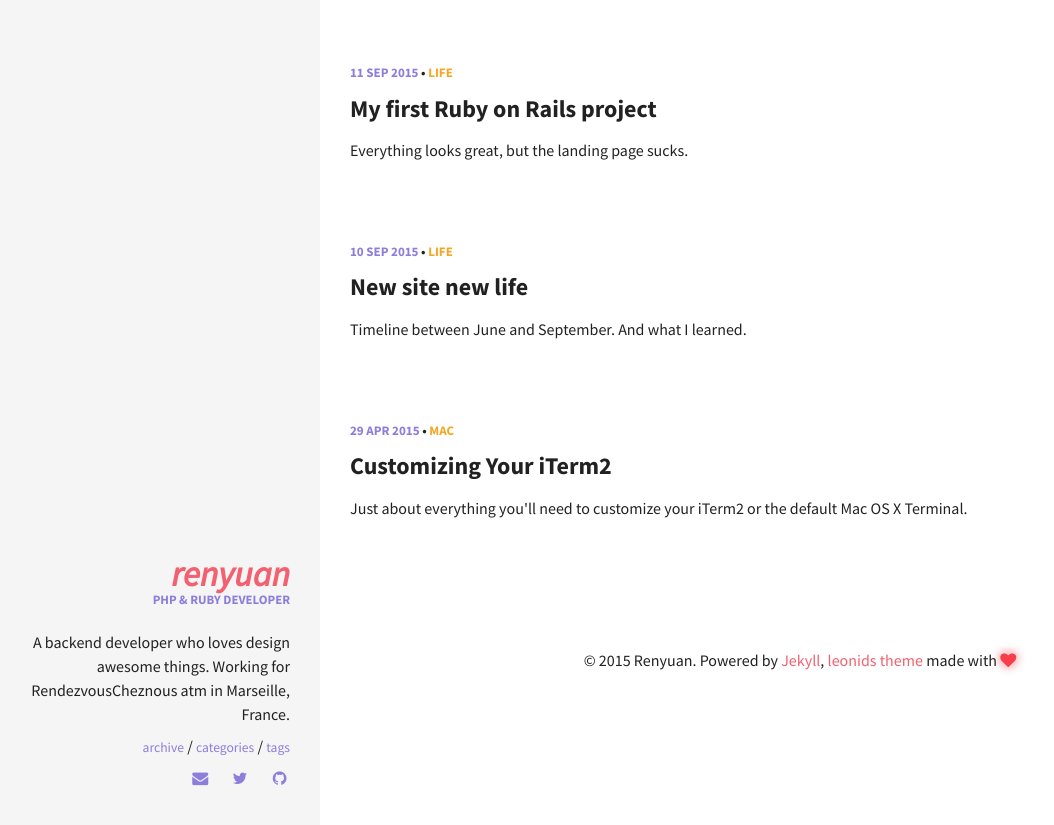
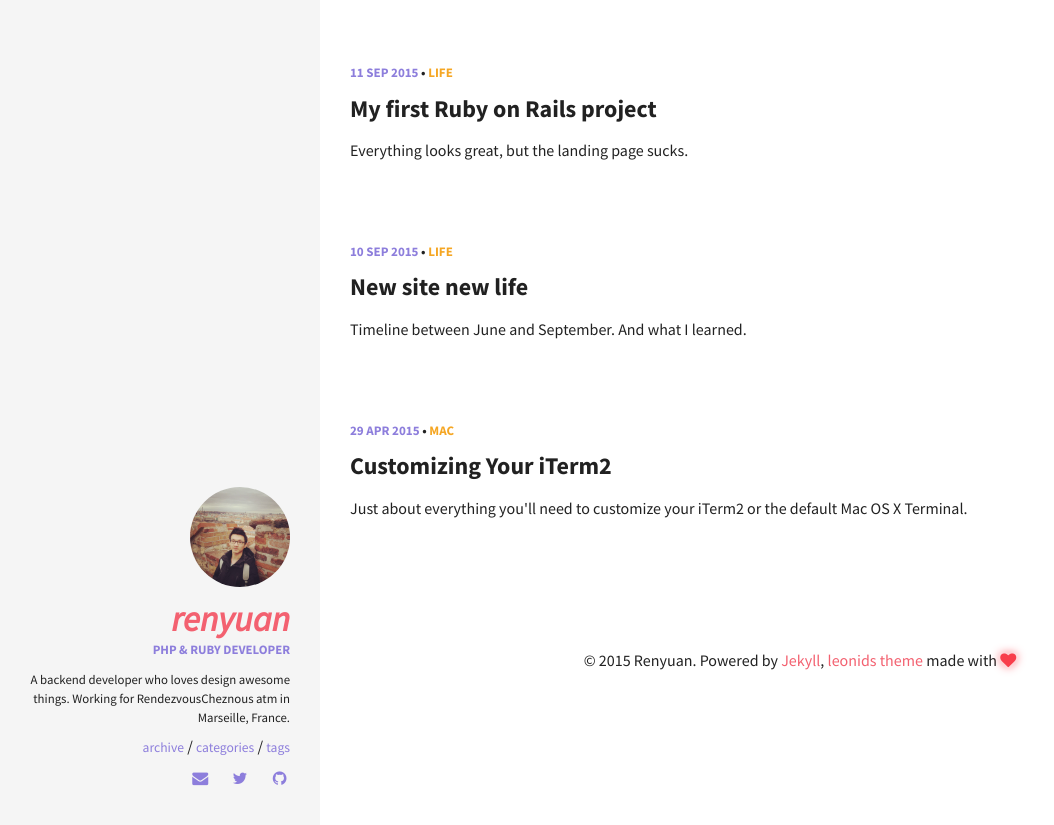
Before and after one commit to renyuanz/leonids, a Jekyll site: the page built from index.html, in a window 1280 px wide. Shown: the top 825 px of the page, without its empty margins (0-1054 px from the left). Built offline with Jekyll 4.4.1, drawn with Linux system fonts in a browser that asks for light colours.

Commit message:
make sidebar text looks better and add avatar to 2 col display

```diff
--- a/_sass/pages/_layout.scss
+++ b/_sass/pages/_layout.scss
@@ -25,9 +25,6 @@
     width: 100px;
     height: 100px;
     float: none;
-    @include media-query($medium-screen) {
-      display: none;
-    }
   }
   .author_name {
     display: block;
@@ -43,9 +40,10 @@
     font-size: 0.8em;
     font-weight: 700;
     text-transform: uppercase;
-    margin: -10px auto 20px;
+    margin: -5px auto 10px;
   }
   .author_bio {
+    font-size: 80%;
     display: block;
   }
   @include media-query($medium-screen) {
```
